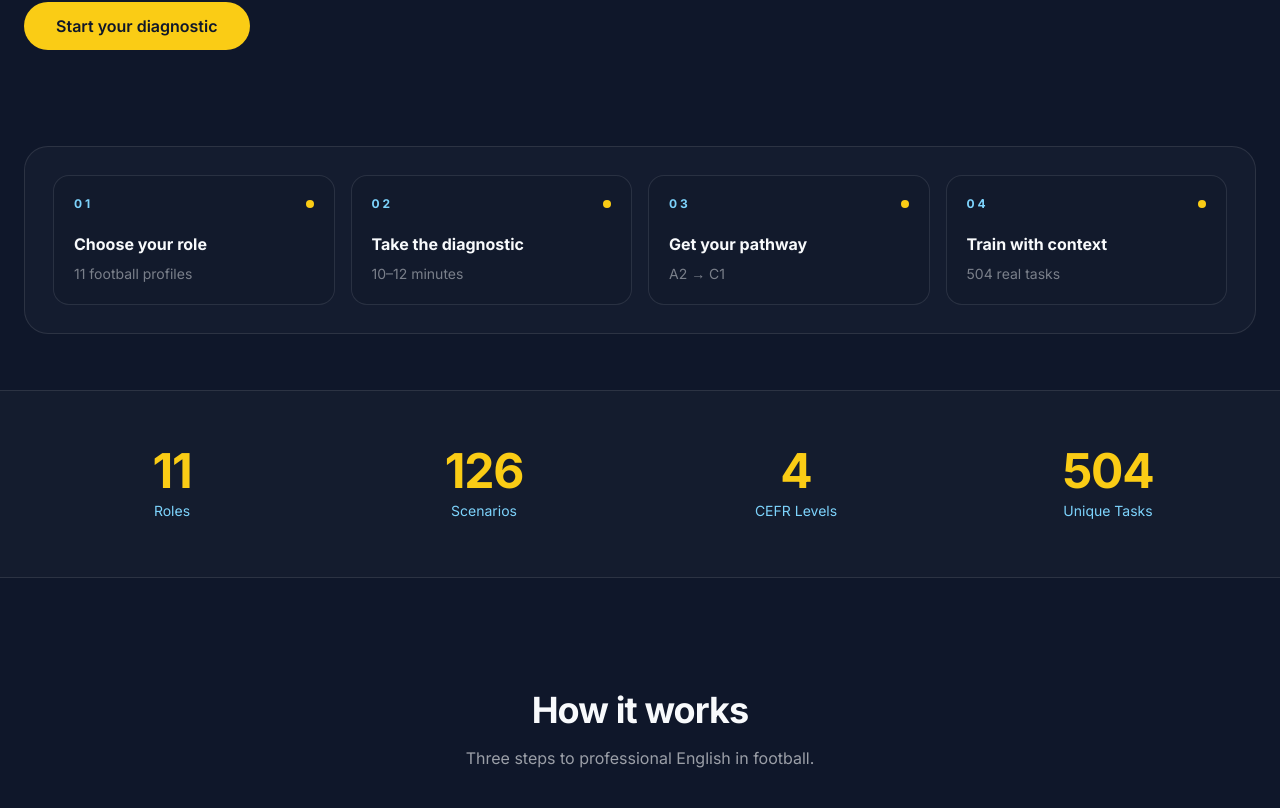
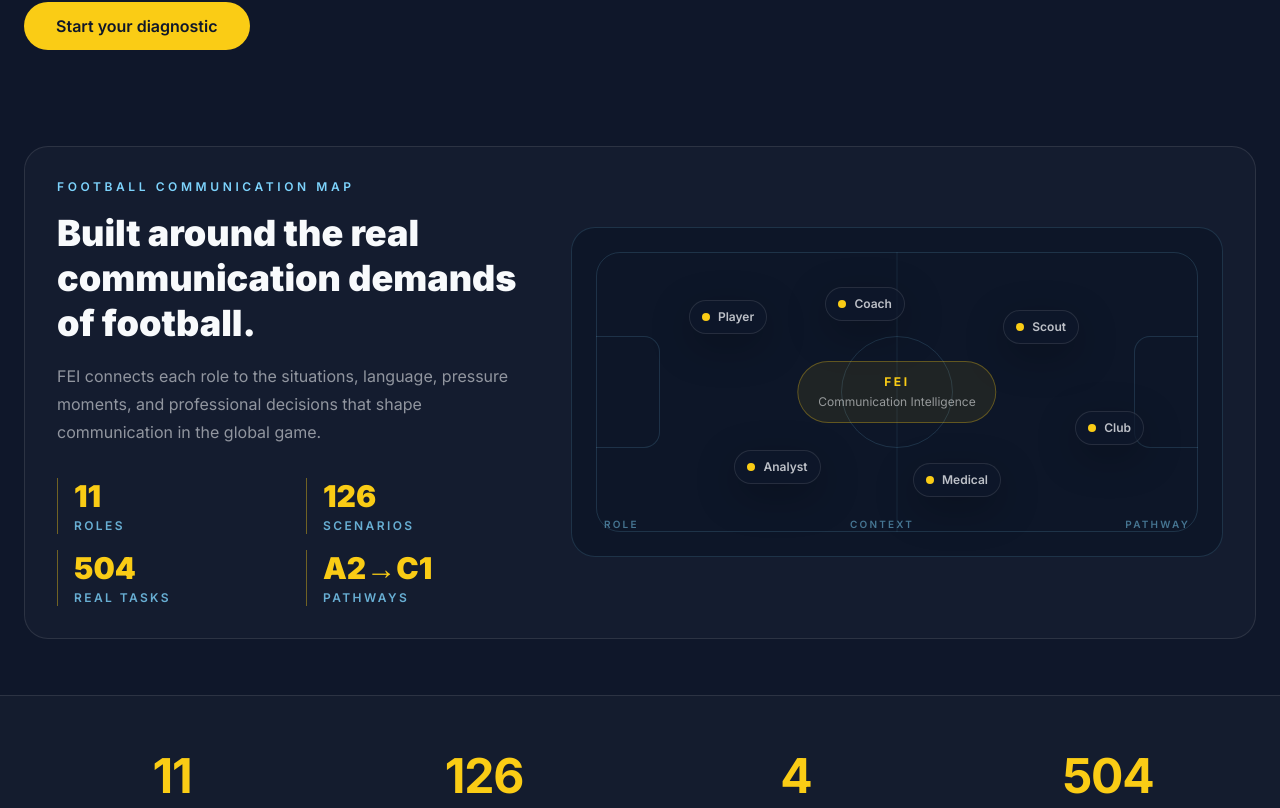
Before and after one commit to feifootball/fei-platform, a Next.js app: page / in a window 1280 px wide. Shown: the part 551-1359 px from the top of the page. Built offline with nearby package versions, Linux system fonts and the light colour scheme.

Commit message:
Try football intelligence map on home

```diff
--- a/app/page.tsx
+++ b/app/page.tsx
@@ -172,23 +172,66 @@ export default function Home() {
       </section>
 
       <section className="px-6 pb-14">
-        <div className="mx-auto max-w-7xl rounded-3xl border border-fei-text/10 bg-fei-text/[0.025] p-6 sm:p-7">
-          <div className="grid gap-4 md:grid-cols-4">
+        <div className="mx-auto grid max-w-7xl gap-8 rounded-3xl border border-fei-text/10 bg-fei-text/[0.025] p-7 sm:p-8 lg:grid-cols-[0.85fr_1.15fr] lg:items-center">
+          <div>
+            <p className="text-xs font-semibold uppercase tracking-[0.3em] text-fei-sky">
+              Football Communication Map
+            </p>
+            <h2 className="mt-4 max-w-xl text-3xl font-black leading-tight text-fei-text sm:text-4xl">
+              Built around the real communication demands of football.
+            </h2>
+            <p className="mt-4 max-w-lg text-base leading-7 text-fei-text/55">
+              FEI connects each role to the situations, language, pressure moments, and professional decisions that shape communication in the global game.
+            </p>
+
+            <div className="mt-8 grid grid-cols-2 gap-4">
+              {[
+                { value: '11', label: 'Roles' },
+                { value: '126', label: 'Scenarios' },
+                { value: '504', label: 'Real Tasks' },
+                { value: 'A2→C1', label: 'Pathways' },
+              ].map((item) => (
+                <div key={item.label} className="border-l border-fei-yellow/40 pl-4">
+                  <p className="text-3xl font-black text-fei-yellow">{item.value}</p>
+                  <p className="mt-1 text-xs font-semibold uppercase tracking-[0.2em] text-fei-sky/80">{item.label}</p>
+                </div>
+              ))}
+            </div>
+          </div>
+
+          <div className="relative min-h-[330px] overflow-hidden rounded-3xl border border-fei-sky/15 bg-[#0d1628] p-6">
+            <div className="absolute inset-6 rounded-[1.5rem] border border-fei-sky/15" />
+            <div className="absolute left-1/2 top-6 h-[calc(100%-3rem)] w-px -translate-x-1/2 bg-fei-sky/10" />
+            <div className="absolute left-1/2 top-1/2 h-28 w-28 -translate-x-1/2 -translate-y-1/2 rounded-full border border-fei-sky/15" />
+            <div className="absolute left-6 top-1/2 h-28 w-16 -translate-y-1/2 rounded-r-2xl border-y border-r border-fei-sky/15" />
+            <div className="absolute right-6 top-1/2 h-28 w-16 -translate-y-1/2 rounded-l-2xl border-y border-l border-fei-sky/15" />
+
+            <div className="absolute left-1/2 top-1/2 z-10 -translate-x-1/2 -translate-y-1/2 rounded-full border border-fei-yellow/30 bg-fei-yellow/[0.08] px-5 py-3 text-center">
+              <p className="text-xs font-bold uppercase tracking-[0.22em] text-fei-yellow">FEI</p>
+              <p className="mt-1 text-xs text-fei-text/55">Communication Intelligence</p>
+            </div>
+
             {[
-              { step: '01', title: lang === 'en' ? 'Choose your role' : 'Elige tu rol', detail: '11 football profiles' },
-              { step: '02', title: lang === 'en' ? 'Take the diagnostic' : 'Haz el diagnóstico', detail: '10–12 minutes' },
-              { step: '03', title: lang === 'en' ? 'Get your pathway' : 'Recibe tu ruta', detail: 'A2 → C1' },
-              { step: '04', title: lang === 'en' ? 'Train with context' : 'Entrena con contexto', detail: '504 real tasks' },
+              { label: 'Player', className: 'left-[18%] top-[22%]' },
+              { label: 'Coach', className: 'left-[39%] top-[18%]' },
+              { label: 'Scout', className: 'right-[22%] top-[25%]' },
+              { label: 'Analyst', className: 'left-[25%] bottom-[22%]' },
+              { label: 'Medical', className: 'right-[34%] bottom-[18%]' },
+              { label: 'Club', className: 'right-[12%] bottom-[34%]' },
             ].map((item) => (
-              <article key={item.step} className="relative rounded-2xl border border-fei-text/10 bg-fei-bg/35 p-5">
-                <div className="mb-5 flex items-center justify-between">
-                  <span className="text-xs font-bold uppercase tracking-[0.25em] text-fei-sky">{item.step}</span>
+              <div key={item.label} className={`absolute ${item.className}`}>
+                <div className="flex items-center gap-2 rounded-full border border-fei-text/10 bg-fei-bg/70 px-3 py-2 shadow-[0_12px_40px_rgba(0,0,0,0.25)]">
                   <span className="h-2 w-2 rounded-full bg-fei-yellow" />
+                  <span className="text-xs font-semibold text-fei-text/75">{item.label}</span>
                 </div>
-                <h3 className="text-base font-bold text-fei-text">{item.title}</h3>
-                <p className="mt-2 text-sm text-fei-text/45">{item.detail}</p>
-              </article>
+              </div>
             ))}
+
+            <div className="absolute inset-x-8 bottom-6 flex items-center justify-between text-[10px] font-semibold uppercase tracking-[0.22em] text-fei-sky/50">
+              <span>Role</span>
+              <span>Context</span>
+              <span>Pathway</span>
+            </div>
           </div>
         </div>
       </section>
```
